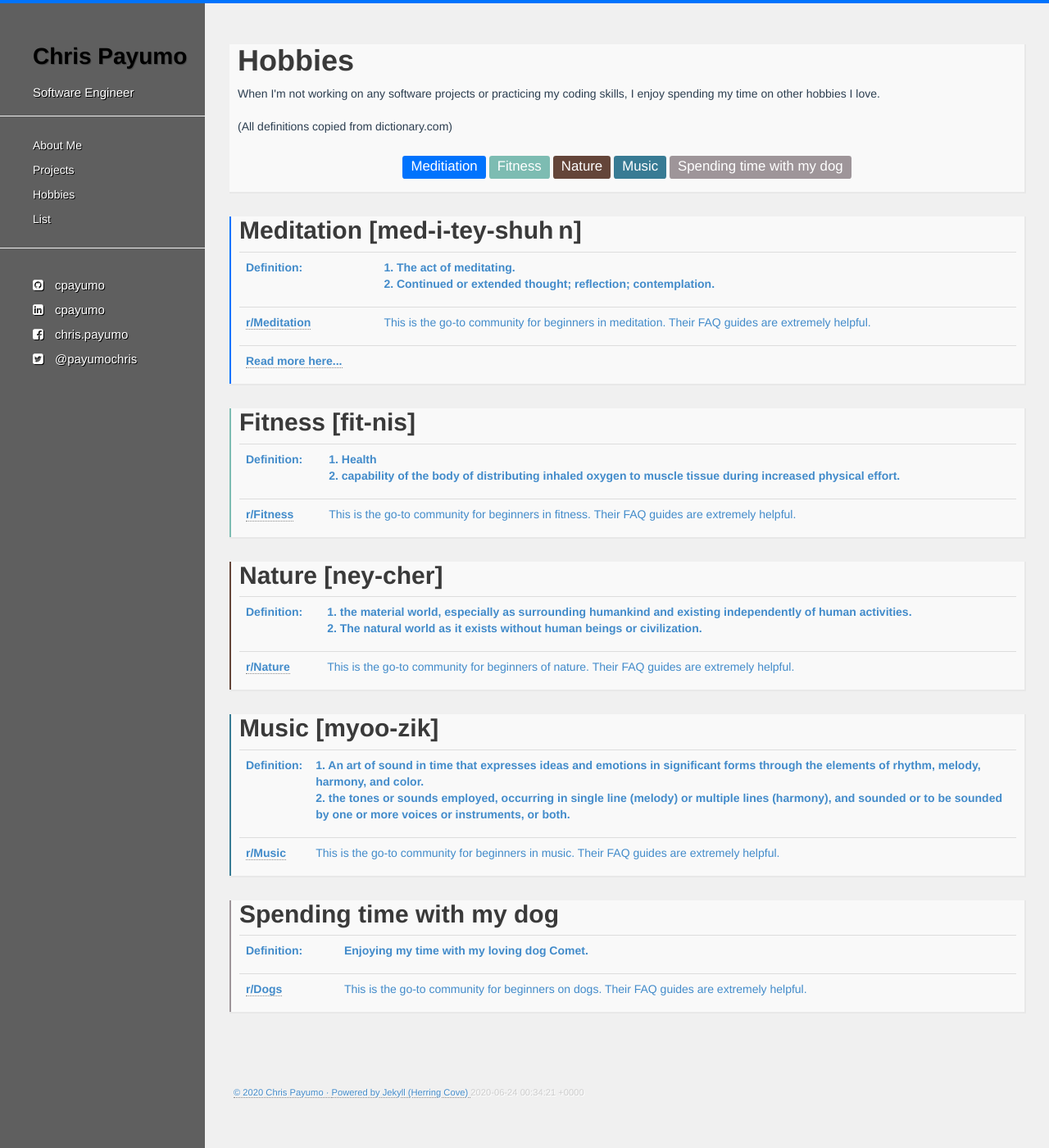
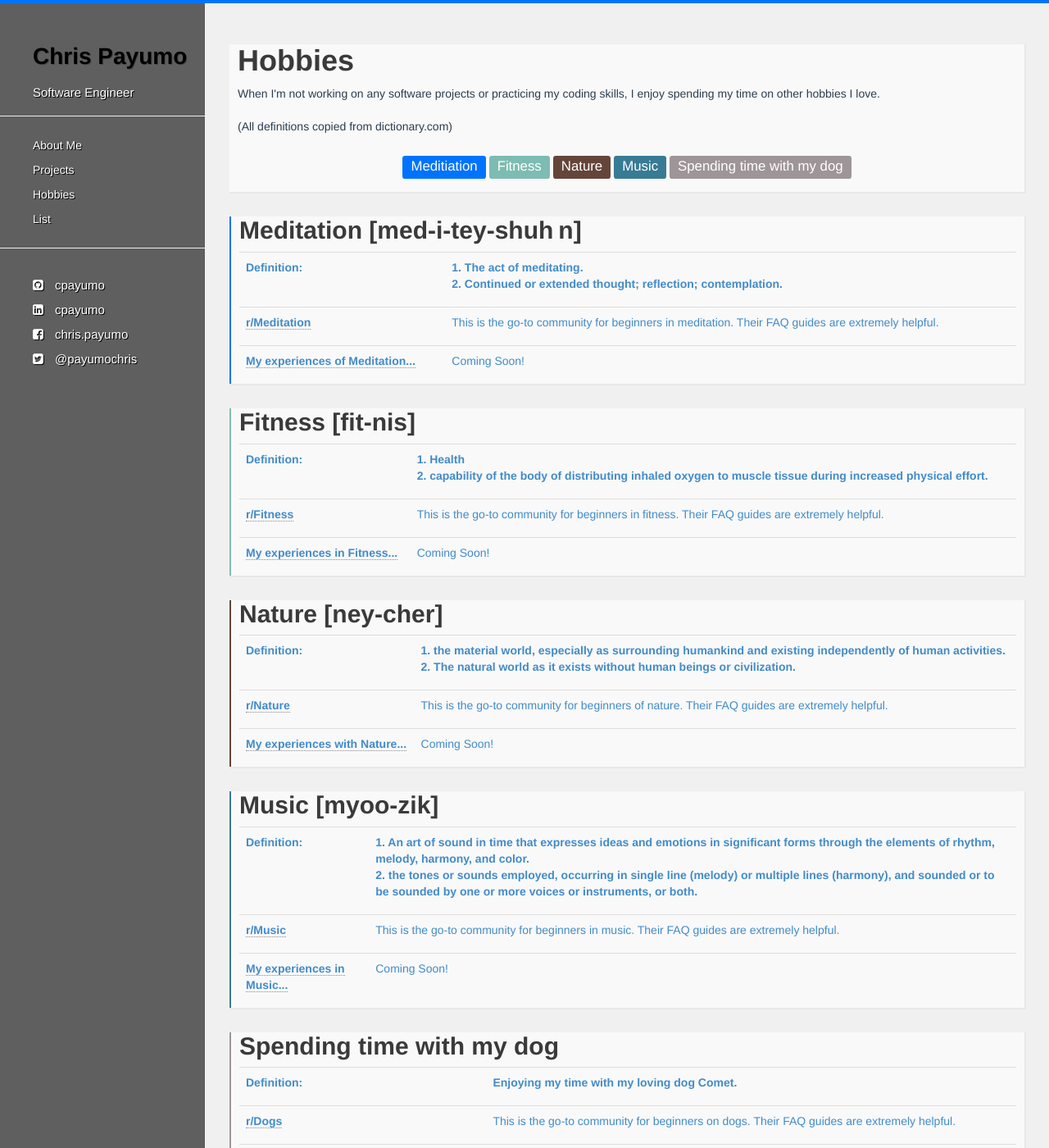
Before and after one commit to cpayumo/cpayumo.github.io, a Jekyll site: the page built from hobbies.html, in a window 1280 px wide and 1400 px high. Shown: the whole window at 82% size. Built offline with Jekyll 4.4.1, drawn with Linux system fonts in a browser that asks for light colours; nearby versions of some CDN libraries; some of the changed text lies outside the part shown.

Commit message:
created link for each hobby

```diff
--- a/hobbies.html
+++ b/hobbies.html
@@ -47,10 +47,11 @@ title: Hobbies
 
           <tr>
             <td valign="top" class="td2">
-              <p class="p2"><span class="s2"><a href="https://www.reddit.com/r/Meditation/"><b>Read more here... </b></a></span></p>
+              <p class="p2"><span class="s2"><a href="https://cpayumo.github.io/hobbies.html"><b>My experiences of Meditation... </b></a></span></p>
             </td>
             <td valign="top" class="td3">
-              <p class="p2"><span class="s1"><span class="Apple-converted-space"> </span></span></p>
+              <p class="p2"><span class="s1">Coming Soon!
+                <span class="Apple-converted-space"> </span></span></p>
             </td>
           </tr>
 
@@ -83,6 +84,17 @@ title: Hobbies
                 <span class="Apple-converted-space"> </span></span></p>
           </td>
         </tr>
+
+        <tr>
+          <td valign="top" class="td2">
+            <p class="p2"><span class="s2"><a href="https://cpayumo.github.io/hobbies.html"><b>My experiences in Fitness... </b></a></span></p>
+          </td>
+          <td valign="top" class="td3">
+            <p class="p2"><span class="s1">Coming Soon!
+                <span class="Apple-converted-space"> </span></span></p>
+          </td>
+        </tr>
+
         </tbody>
       </table>
     </div>
@@ -114,6 +126,17 @@ title: Hobbies
                 <span class="Apple-converted-space"> </span></span></p>
             </td>
           </tr>
+
+          <tr>
+            <td valign="top" class="td2">
+              <p class="p2"><span class="s2"><a href="https://cpayumo.github.io/hobbies.html"><b>My experiences with Nature... </b></a></span></p>
+            </td>
+            <td valign="top" class="td3">
+              <p class="p2"><span class="s1">Coming Soon!
+                <span class="Apple-converted-space"> </span></span></p>
+            </td>
+          </tr>
+
         </tbody>
       </table>
     </div>
@@ -143,6 +166,17 @@ title: Hobbies
                 <span class="Apple-converted-space"> </span></span></p>
             </td>
           </tr>
+
+          <tr>
+            <td valign="top" class="td2">
+              <p class="p2"><span class="s2"><a href="https://cpayumo.github.io/hobbies.html"><b>My experiences in Music... </b></a></span></p>
+            </td>
+            <td valign="top" class="td3">
+              <p class="p2"><span class="s1">Coming Soon!
+                <span class="Apple-converted-space"> </span></span></p>
+            </td>
+          </tr>
+
         </tbody>
       </table>
     </div>
@@ -171,6 +205,16 @@ title: Hobbies
                 <span class="Apple-converted-space"> </span></span></p>
             </td>
           </tr>
+
+          <tr>
+            <td valign="top" class="td2">
+              <p class="p2"><span class="s2"><a href="https://cpayumo.github.io/hobbies.html"><b>My experiences with Comet (my dog)... </b></a></span></p>
+            </td>
+            <td valign="top" class="td3">
+              <p class="p2"><span class="s1">Coming Soon!
+                <span class="Apple-converted-space"> </span></span></p>
+            </td>
+          </tr>
           </tbody>
         </table>
     </div>
```
